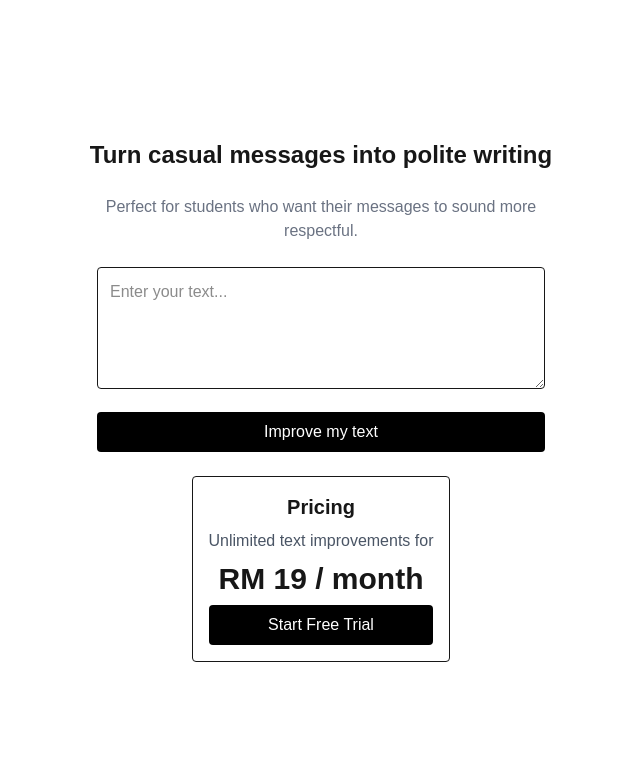
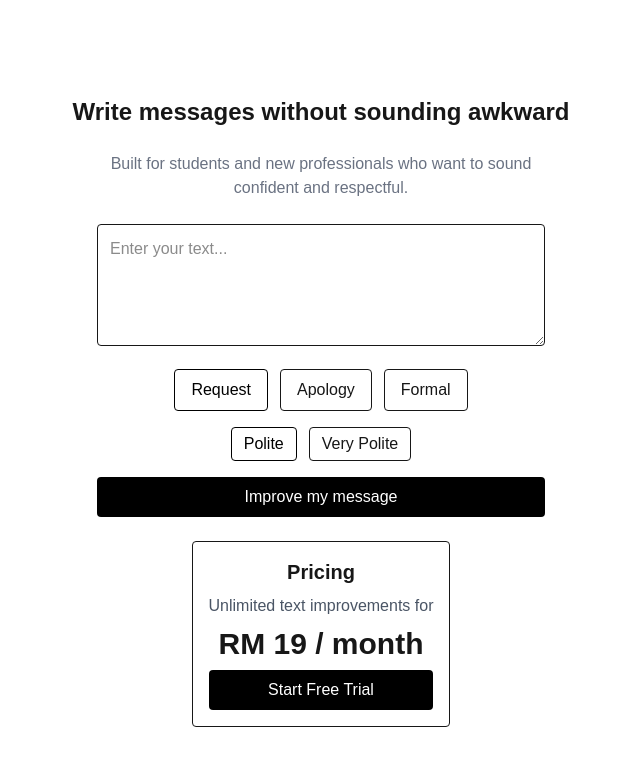
Before and after one commit to lwowken/my-first-saas, a Next.js app: page / in a window 1280 px wide. Shown: the top 766 px of the page, without its empty margins (319-959 px from the left). Built offline with nearby package versions, Linux system fonts and the light colour scheme.

Commit message:
Day 18: add tone level control

```diff
--- a/app/page.tsx
+++ b/app/page.tsx
@@ -7,22 +7,28 @@ import { formatText } from "../lib/formatter";
 export default function Home() {
   const [input, setInput] = useState("");
   const [result, setResult] = useState("");
+  const [mode, setMode] = useState("request");
+  const [level, setLevel] = useState("normal");
+
+
 
   function handleGenerate() {
-    const output = formatText(input);
+    const output = formatText(input, mode, level);
+
+
     setResult(output);
   }
 
   return (
-    <div className="min-h-screen flex flex-col items-center justify-center gap-6">
+    <div className="min-h-screen flex flex-col items-center gap-6 pt-24">
+
       <h1 className="text-2xl font-semibold text-center">
-   Turn casual messages into polite writing
+  Write messages without sounding awkward
 </h1>
+
 <p className="text-gray-500 text-center max-w-md">
-  Perfect for students who want their messages to sound more respectful.
-
+  Built for students and new professionals who want to sound confident and respectful.
 </p>
-
 
 
       <div className="w-full max-w-md space-y-4">
@@ -34,11 +40,53 @@ export default function Home() {
           onChange={(e) => setInput(e.target.value)}
         />
 
+<div className="flex gap-3 justify-center">
+  <button
+    onClick={() => setMode("request")}
+    className={`border px-4 py-2 rounded ${mode === "request" ? "bg-white text-black" : ""}`}
+  >
+    Request
+  </button>
+
+  <button
+    onClick={() => setMode("apology")}
+    className={`border px-4 py-2 rounded ${mode === "apology" ? "bg-white text-black" : ""}`}
+  >
+    Apology
+  </button>
+
+  <button
+    onClick={() => setMode("email")}
+    className={`border px-4 py-2 rounded ${mode === "email" ? "bg-white text-black" : ""}`}
+  >
+    Formal
+  </button>
+</div>
+
+<div className="flex gap-3 justify-center">
+  <button
+    onClick={() => setLevel("normal")}
+    className={`border px-3 py-1 rounded ${level === "normal" ? "bg-white text-black" : ""}`}
+  >
+    Polite
+  </button>
+
+  <button
+    onClick={() => setLevel("high")}
+    className={`border px-3 py-1 rounded ${level === "high" ? "bg-white text-black" : ""}`}
+  >
+    Very Polite
+  </button>
+</div>
+
+
+
+
         <button
           onClick={handleGenerate}
           className="w-full bg-black text-white py-2 rounded"
         >
-          Improve my text
+          Improve my message
         </button>
 
         {result && (
--- a/lib/formatter.ts
+++ b/lib/formatter.ts
@@ -1,15 +1,35 @@
-import { workAsyncStorage } from "next/dist/server/app-render/entry-base";
-
-export function formatText(input: string) {
+export function formatText(input: string, mode: string, level: string)
+ {
   if (!input) return "";
 
-  const clean = input.trim();
+  const clean = input.trim().toLowerCase();
 
-  const improved =
-    "Dear Sir / Madam,\n\n" +
-    clean.charAt(0).toUpperCase() +
-    clean.slice(1) +
-    ".\n\nThank you for your time.\n\nSincerely,";
+  let output = "";
 
-  return `✨ Polite Version:\n\n${improved}\n\n— Created with ProText`;
+  if (mode === "apology") {
+    output =
+      "I sincerely apologize for the inconvenience. " +
+      "Thank you very much for your understanding and patience.";
+  }
+
+  if (mode === "request") {
+    output =
+      "I hope this message finds you well. " +
+      "I would greatly appreciate your assistance regarding this matter.";
+  }
+
+  if (mode === "email") {
+    output =
+      "Dear Sir or Madam,\n\n" +
+      "I am writing to inform you regarding the following matter. " +
+      "I look forward to your kind response.\n\n" +
+      "Best regards,";
+  }
+
+  if (level === "high") {
+  output += " I truly appreciate your kind understanding and patience in this matter.";
 }
+
+
+  return `✨ Polite Version:\n\n${output}\n— Created with ProText`;
+}
```
